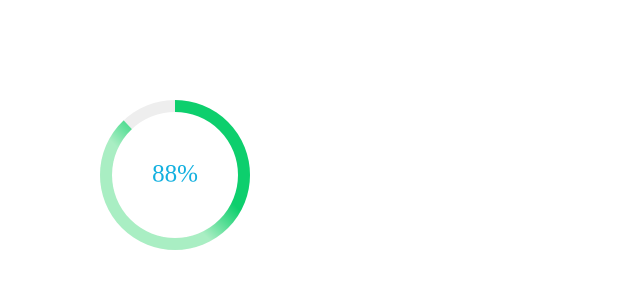
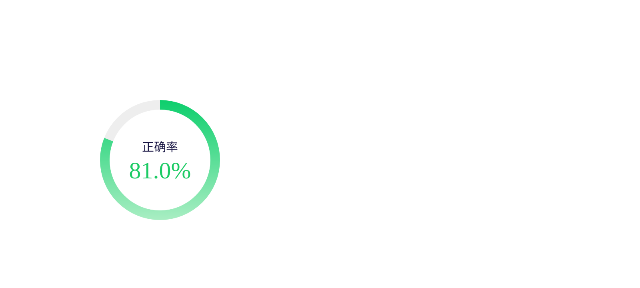
Before and after one commit to yjh30/simple-doughnut-chart, a website: page index.html in a window 1280 px wide. Shown: the whole page, without its empty margins (0-640 px from the left). Drawn offline with Linux system fonts and the light colour scheme.

Commit message:
新增textPosition，gradientColors，percentTextSize配置项

```diff
--- a/index.html
+++ b/index.html
@@ -8,7 +8,7 @@
     <!--[if IE]><script type="text/javascript" src="../excanvas.js"></script><![endif]-->
     <style>
         * { margin: 0; padding: 0; }
-        canvas { margin: 100px; width: 150px; height: 150px; }
+        canvas { margin: 100px; width: 120px; height: 120px; }
     </style>
 </head>
 <body>
@@ -17,16 +17,21 @@
     <script src="./index.js"></script>
     <script>
         new DoughnutChart(document.getElementById('canvas'), {
+            textPosition: 'top',
+            gradientColors: ['#0DCF6D', '#A9EEC3'],
+            percentTextSize: 30,
+            forceDecimalPointDigit: 1,
             canvasSize: 150,            // canvas宽高大小
             doughnutSize: 12,           // 圆环直径大小
             defaultTextSize: 15,        // 默认文字大小
-            activeTextSize: 25,         // 激活文本大小
+            activeTextSize: 30,         // 激活文本大小
+            activeTextColor: '#181543', // 激活文本颜色
             defaultColor: '#eee',       // 圆环默认颜色
             defaultTextColor: '#ccc',   // 默认文本颜色
-            activeColor: '#13b0df',     // 圆环激活颜色
-            percentage: 88.9083,             // 百分比
+            activeColor: '#1DCB65',     // 圆环激活颜色
+            percentage: 81,             // 百分比
             decimalPointDigit: 0,       // 保留的小数点位数
-            // text: '正确率',              // 文本
+            text: '正确率',              // 文本
             duration: 1500,             // 动画持续时间
             dashWidth: 12,              // (百分比占位符)破折号宽
             dashHeight: 4,              // 破折号高
--- a/index.js
+++ b/index.js
@@ -20,11 +20,13 @@ function getIeVersion() {
  * @param  {Object} options 配置对象
  * @param  {Number} options.canvasSize canvas宽高大小
  * @param  {Number} options.doughnutSize 圆环直径大小
- * @param  {Number} options.defaultTextSize 默认文字大小
+ * @param  {Number} options.defaultTextSize 默认文本大小
  * @param  {Number} options.activeTextSize 激活文本大小
+ * @param  {Number} options.percentTextSize 百分数文字大小(等同于激活文本大小)
  * @param  {String} options.defaultColor 圆环默认颜色
  * @param  {String} options.defaultTextColor 默认文本颜色
  * @param  {String} options.activeColor 圆环激活颜色
+ * @param  {String} options.activeTextColor 文本激活颜色
  * @param  {String} options.percentageColor 百分比文字颜色，如果未传，则为圆环激活颜色
  * @param  {Number} options.percentage 百分比
  * @param  {Number} options.decimalPointDigit 保留的小数点位数，默认为0，如果小数点末尾为0，则不显示
@@ -36,6 +38,8 @@ function getIeVersion() {
  * @param  {Number} options.dashMargin 破折号之间的间隔
  * @param  {Number} options.dashLength 破折号个数
  * @param  {String} options.dashColor 破折号颜色
+ * @param  {String} options.textPosition 文本位置，默认为bottom，可选值(bottom|top)
+ * @param  {Array} options.gradientColors 圆环线型渐变颜色值，如[red, green]
  */
 
 function DoughnutChart(canvas, options) {
@@ -45,30 +49,66 @@ function DoughnutChart(canvas, options) {
   this.options = {
     canvasSize: 0,
     doughnutSize: 0,
-    defaultTextSize: 0,
-    activeTextSize: 0,
+    defaultTextSize: 12,
+    activeTextSize: 12,
+    percentTextSize: 0,
     defaultColor: '#eee',
     defaultTextColor: '#eee',
-    activeColor: '',
+    activeColor: '#eee',
+    activeTextColor: '#eee',
     percentage: -1,
+    decimalPointDigit: 0,
+    forceDecimalPointDigit: -1,
     text: '',
     duration: 1500,
     dashWidth: 12,
     dashHeight: 4,
     dashMargin: 6,
     dashLength: 3,
-    decimalPointDigit: 0,
-    forceDecimalPointDigit: -1
+    dashColor: '#eee',
+    textPosition: 'bottom',
+    gradientColors: []
   };
+
   this.options = extend(this.options, options || {});
   this.ieVersion = getIeVersion();
   this.adjustSize(this.options);
 
   this.initStyle();
-  this.drawPercentage();
+  this.textVerticalPositions = this.getTextVerticalPositions();
+  this.drawEntrance();
 }
 
 DoughnutChart.prototype = {
+  /**
+   * 获取标题文本，百分比文本绘制的垂直位置
+   * @return {Object}
+   */
+  getTextVerticalPositions() {
+    var titlePos = this.radius;
+    var percentPos = this.radius;
+    var textSize = this.options.percentTextSize || this.options.activeTextSize;
+
+    if (this.options.text) {
+      if (this.options.textPosition === 'top') {
+        percentPos += textSize / 2;
+        titlePos -= textSize / 2;
+      } else {
+        percentPos -= textSize / 2;
+        titlePos += textSize / 2;
+      }
+    }
+
+    return {
+      title: titlePos,
+      percent: percentPos
+    };
+  },
+
+  /**
+   * 调整适用于retina视网膜的配置项，其中的配置项按一倍配置
+   * @return {undefined}
+   */
   adjustSize: function() {
     if (this.ieVersion && this.ieVersion < 9) {
       return;
@@ -81,6 +121,10 @@ DoughnutChart.prototype = {
     }
   },
 
+  /**
+   * 初始化canvas大小，圆环半径，文本、笔触样式
+   * @return {undefined}
+   */
   initStyle: function() {
     this.canvas.width = this.canvas.height = this.options.canvasSize;
     this.radius = this.options.canvasSize / 2;
@@ -89,7 +133,12 @@ DoughnutChart.prototype = {
     this.ctx.lineWidth = this.options.doughnutSize;
   },
 
-  drawDefault: function() {
+  /**
+   * 默认绘制，绘制默认圆环，标题文本
+   * @param  {String} textColor 文本颜色
+   * @return {undefined}
+   */
+  drawDefault: function(textColor) {
     this.ctx.beginPath();
     this.ctx.strokeStyle = this.options.defaultColor;
     this.ctx.arc(this.radius, this.radius, this.radius - this.options.doughnutSize / 2, 0, 2 * Math.PI);
@@ -98,18 +147,23 @@ DoughnutChart.prototype = {
     if (this.options.text) {
       this.ctx.beginPath();
       this.ctx.font = this.options.defaultTextSize + 'px MicrosoftYaHeiUI';
-      this.ctx.fillStyle = this.options.defaultTextColor;
+      this.ctx.fillStyle = textColor || this.options.defaultTextColor;
       this.ctx.closePath();
-      this.ctx.fillText(this.options.text, this.radius, this.radius + this.options.activeTextSize / 2);
+      this.ctx.fillText(this.options.text, this.radius, this.textVerticalPositions.title);
     }
   },
 
+  /**
+   * 绘制破折号(当百分比数小于0)
+   * @return {undefined}
+   */
   drawDash: function() {
     this.ctx.lineWidth = this.options.dashHeight;
     this.ctx.lineCap = 'round';
     this.ctx.strokeStyle = this.options.dashColor;
 
-    var verticalPos = this.options.text === '' ? this.radius : this.radius - this.options.activeTextSize / 2;
+    var verticalPos = this.textVerticalPositions.percent;
+
     var drawItem = function(ctx, startPos, endPos, drawCount) {
       ctx.beginPath();
       ctx.moveTo(startPos, verticalPos);
@@ -130,7 +184,11 @@ DoughnutChart.prototype = {
     drawItem.apply(this, [this.ctx, startPos, endPos, this.options.dashLength]);
   },
 
-  drawPercentage: function(callback) {
+  /**
+   * 绘制入口，绘制默认圆环，标题文本，百分比，激活圆环
+   * @return {undefined}
+   */
+  drawEntrance: function() {
     if (this.options.percentage < 0) {
       this.drawDefault();
       this.drawDash();
@@ -139,7 +197,7 @@ DoughnutChart.prototype = {
 
     var self = this;
     var draw = function(percentage) {
-      self.drawDefault();
+      self.drawDefault(self.options.activeTextColor);
       self.drawPercentageText(percentage);
       self.drawActiveDoughnut(percentage);
     };
@@ -161,7 +219,12 @@ DoughnutChart.prototype = {
     }
   },
 
-  toFixed: function(num) {
+  /**
+   * 处理浮点型数字
+   * @param  {Number} floatNum 整数/小数
+   * @return {Number} fixed number
+   */
+  toFixed: function(floatNum) {
     var decimalPointDigit = this.options.decimalPointDigit;
     var forceDecimalPointDigit = this.options.forceDecimalPointDigit;
     var pointDigit = decimalPointDigit;
@@ -170,9 +233,11 @@ DoughnutChart.prototype = {
       pointDigit = forceDecimalPointDigit;
     }
 
+    // 舍弃不保存的小数位，避免四舍五入
     var power = Math.pow(10, pointDigit);
-    var num = parseInt(num * power, 10) / power;
+    var num = parseInt(floatNum * power, 10) / power;
 
+    // 强制补小数位
     if (forceDecimalPointDigit >= 0) {
       var digitStr = num.toString().split('.')[1];
       if (typeof digitStr === 'undefined' || digitStr.length < forceDecimalPointDigit) {
@@ -182,31 +247,58 @@ DoughnutChart.prototype = {
     return num;
   },
 
+  /**
+   * 绘制百分比数字
+   * @param  {Number} percentage
+   * @return {undefined}
+   */
   drawPercentageText: function(percentage) {
-    var verticalPos = this.options.text === '' ? this.radius : this.radius - this.options.activeTextSize / 2;
+    var textSize = this.options.percentTextSize || this.options.activeTextSize;
 
     this.ctx.beginPath();
-    this.ctx.font = this.options.activeTextSize + 'px MicrosoftYaHeiUI';
+    this.ctx.font = textSize + 'px MicrosoftYaHeiUI';
     this.ctx.fillStyle = this.options.percentageColor || this.options.activeColor;
     this.ctx.closePath();
-    this.ctx.fillText(percentage + '%', this.radius, verticalPos);
+    this.ctx.fillText(percentage + '%', this.radius, this.textVerticalPositions.percent);
   },
 
+  /**
+   * 绘制激活的圆环
+   * @param  {Number} percentage
+   * @return {undefined}
+   */
   drawActiveDoughnut: function(percentage) {
-    var ring = this.ctx.createLinearGradient(0, 60, 60, 0);
-    ring.addColorStop(0, '#A9EEC3');
-    ring.addColorStop(1, '#0DCF6D');
+    var strokeStyle = this.options.activeColor;
+    var gradient;
+    var gradientColors = this.options.gradientColors;
+
+    if (gradientColors && gradientColors.length === 2) {
+      gradient = this.ctx.createLinearGradient(this.radius, 0, this.radius, this.canvas.width);
+      gradient.addColorStop(0, gradientColors[0]);
+      gradient.addColorStop(1, gradientColors[1]);
+      strokeStyle = gradient;
+    }
 
     this.ctx.beginPath();
-    this.ctx.strokeStyle = ring;
-    this.ctx.arc(this.radius, this.radius, this.radius - this.options.doughnutSize / 2, this.toRadians(-90), this.toRadians(percentage * 3.6 - 90));
+    this.ctx.strokeStyle = strokeStyle;
+    this.ctx.arc(this.radius, this.radius, this.radius - this.options.doughnutSize / 2, this.toRadians(-90), this.toRadians(percentage * 3.6 -90));
     this.ctx.stroke();
   },
 
+  /**
+   * 角度转换为圆弧
+   * @param  {Number} degrees
+   * @return {Number} 弧度
+   */
   toRadians: function(degrees) {
     return degrees * Math.PI / 180;
   },
 
+  /**
+   * 请求动画帧
+   * @param  {Function} callback 请求动画帧回调
+   * @return {undefined}
+   */
   requestAnimationFrame: function(callback) {
     if (window.requestAnimationFrame) {
       window.requestAnimationFrame(callback);
--- a/package.json
+++ b/package.json
@@ -1,6 +1,6 @@
 {
   "name": "simple-doughnut-chart",
-  "version": "1.2.7",
+  "version": "1.3.0",
   "description": "doughnut chart",
   "main": "index.js",
   "scripts": {
```
Also changed, not shown: README.md, img/review3.png (added), 1 other file.
